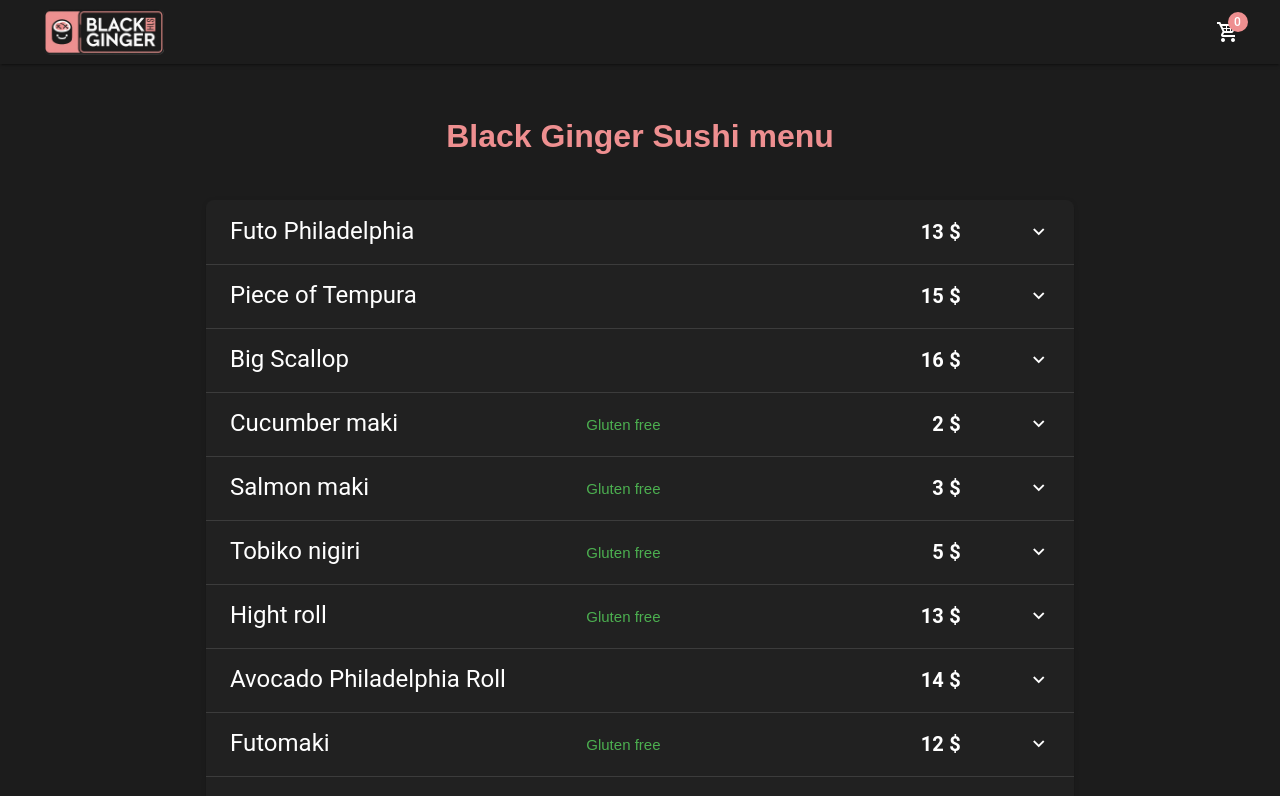
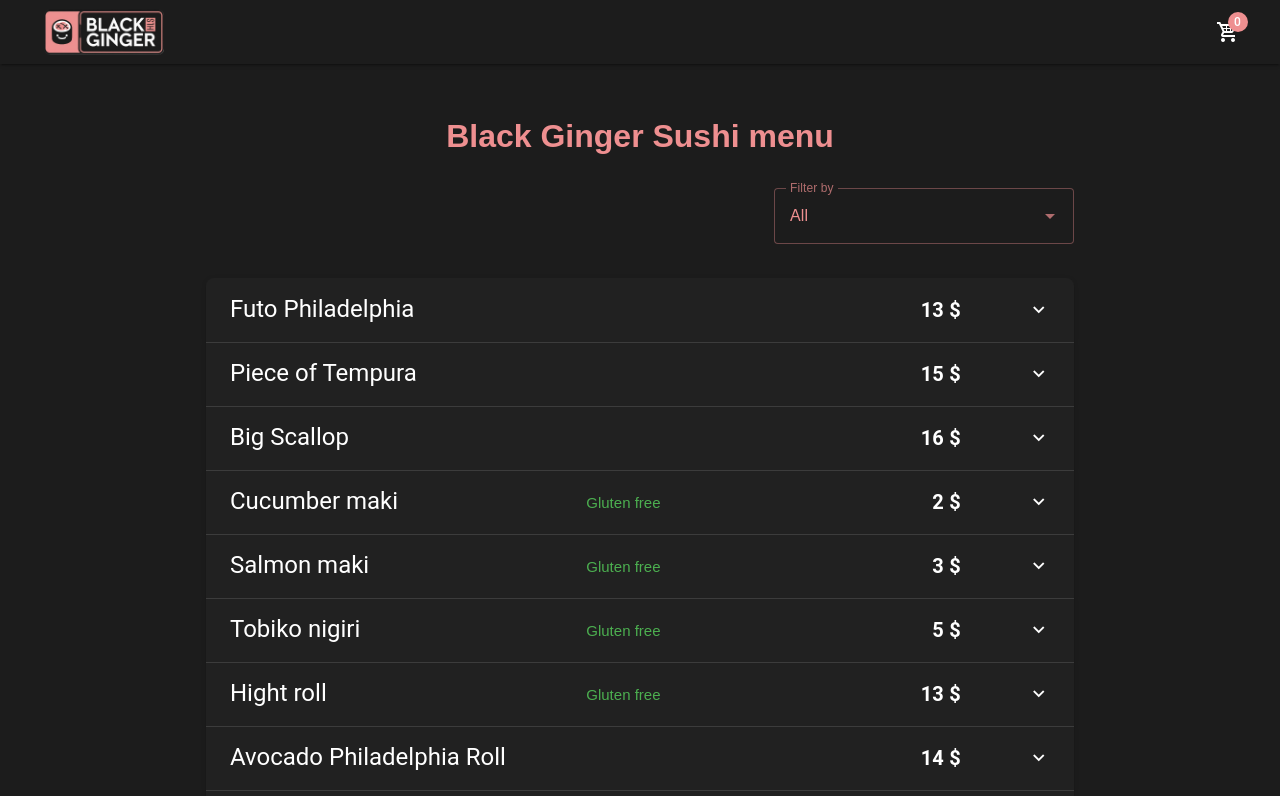
Before and after one commit to n0rahh/black-ginger-webpage, a Vue app: page / in a window 1280 px wide. Shown: the top 796 px of the page. Built offline with nearby package versions, Linux system fonts and the light colour scheme; a web font is replaced by a local one.

Commit message:
feat: add menu filter

```diff
--- /dev/null
+++ b/src/utils/enum.js
@@ -0,0 +1,8 @@
+export const MenuItemType = {
+  ALL: 'all',
+  BIG_ROLL: 'big_roll',
+  HOSOMAKI: 'hosomaki',
+  NIGIRI: 'nigiri',
+  APPETIZER: 'appetizer',
+  SET: 'set',
+};
--- a/src/views/Cart.vue
+++ b/src/views/Cart.vue
@@ -96,7 +96,7 @@
                 <span class="text-h5 ml-4">{{ totalPrice }} $</span>
               </p>
               <v-btn
-                color="primary"
+                color="tertiary"
                 @click="submitOrder"
                 :class="{
                   'mt-4': $vuetify.display.xs,
--- a/src/views/Home.vue
+++ b/src/views/Home.vue
@@ -5,12 +5,26 @@
         <h1>Black Ginger Sushi menu</h1>
       </v-col>
     </v-row>
-    <v-container class="mt-6 d-flex justify-center menu">
+    <v-container class="mt-6 menu">
+      <v-row>
+        <v-col cols="12" class="py-0 d-flex justify-end">
+          <v-select
+            v-model="selectedType"
+            label="Filter by"
+            item-title="text"
+            item-value="value"
+            :items="types"
+            variant="outlined"
+            max-width="300"
+            @update:modelValue="filterByType"
+          />
+        </v-col>
+      </v-row>
       <v-row>
         <v-col cols="12">
           <v-expansion-panels>
             <MenuItem
-              v-for="(item, index) in sushiItems"
+              v-for="(item, index) in filteredSushiItems"
               :key="index"
               :item="item"
             />
@@ -22,6 +36,8 @@
 </template>
 
 <script>
+import { MenuItemType } from '@/utils/enum';
+
 import MenuItem from '@/components/Menu/MenuItem.vue';
 import futoPhiladelphia from '@/assets/img/menu/futo-philadelphia.jpg';
 import avocadoPhiladelphia from '@/assets/img/menu/avocado-philadelphia.jpg';
@@ -42,6 +58,7 @@ import salmonNigiri from '@/assets/img/menu/salmon-nigiri.jpg';
 import salmonTataki from '@/assets/img/menu/salmon-tataki.jpg';
 import unagiNigiri from '@/assets/img/menu/unagi-nigiri.jpg';
 import yakuzaRoll from '@/assets/img/menu/yakuza-roll.jpg';
+import { toRaw } from 'vue';
 
 export default {
   name: 'Home',
@@ -50,6 +67,36 @@ export default {
   },
   data() {
     return {
+      selectedType: {
+        text: 'All',
+        value: MenuItemType.ALL,
+      },
+      types: [
+        {
+          text: 'All',
+          value: MenuItemType.ALL,
+        },
+        {
+          text: 'Appetizer',
+          value: MenuItemType.APPETIZER,
+        },
+        {
+          text: 'Set',
+          value: MenuItemType.SET,
+        },
+        {
+          text: 'Big roll',
+          value: MenuItemType.BIG_ROLL,
+        },
+        {
+          text: 'Hosomaki',
+          value: MenuItemType.HOSOMAKI,
+        },
+        {
+          text: 'Nigiri',
+          value: MenuItemType.NIGIRI,
+        },
+      ],
       sushiItems: [
         {
           id: 1,
@@ -59,6 +106,7 @@ export default {
           image: futoPhiladelphia,
           isGlutenFree: false,
           pcs: 10,
+          itemType: MenuItemType.BIG_ROLL,
         },
         {
           id: 2,
@@ -68,6 +116,7 @@ export default {
           image: pieceOfTempura,
           isGlutenFree: false,
           pcs: 10,
+          itemType: MenuItemType.BIG_ROLL,
         },
         {
           id: 3,
@@ -78,6 +127,7 @@ export default {
           image: bigScallop,
           isGlutenFree: false,
           pcs: 10,
+          itemType: MenuItemType.BIG_ROLL,
         },
         {
           id: 4,
@@ -87,6 +137,7 @@ export default {
           image: cucumberMaki,
           isGlutenFree: true,
           pcs: 8,
+          itemType: MenuItemType.HOSOMAKI,
         },
         {
           id: 5,
@@ -96,6 +147,7 @@ export default {
           image: salmonMaki,
           isGlutenFree: true,
           pcs: 8,
+          itemType: MenuItemType.HOSOMAKI,
         },
         {
           id: 6,
@@ -105,6 +157,7 @@ export default {
           image: tobikoNigiri,
           isGlutenFree: true,
           pcs: 2,
+          itemType: MenuItemType.NIGIRI,
         },
         {
           id: 7,
@@ -115,6 +168,7 @@ export default {
           image: hightRoll,
           isGlutenFree: true,
           pcs: 10,
+          itemType: MenuItemType.BIG_ROLL,
         },
         {
           id: 8,
@@ -125,6 +179,7 @@ export default {
           image: avocadoPhiladelphia,
           isGlutenFree: false,
           pcs: 10,
+          itemType: MenuItemType.BIG_ROLL,
         },
         {
           id: 9,
@@ -134,6 +189,7 @@ export default {
           image: futomaki,
           isGlutenFree: true,
           pcs: 10,
+          itemType: MenuItemType.BIG_ROLL,
         },
         {
           id: 10,
@@ -144,6 +200,7 @@ export default {
           image: mustHave,
           isGlutenFree: false,
           pcs: 10,
+          itemType: MenuItemType.BIG_ROLL,
         },
         {
           id: 11,
@@ -154,6 +211,7 @@ export default {
           image: dragonRoll,
           isGlutenFree: false,
           pcs: 10,
+          itemType: MenuItemType.BIG_ROLL,
         },
         {
           id: 12,
@@ -164,6 +222,7 @@ export default {
           image: bigMysteryBox,
           isGlutenFree: false,
           pcs: 48,
+          itemType: MenuItemType.SET,
         },
         {
           id: 13,
@@ -174,6 +233,7 @@ export default {
           image: mangoGrill,
           isGlutenFree: false,
           pcs: 10,
+          itemType: MenuItemType.BIG_ROLL,
         },
         {
           id: 14,
@@ -183,6 +243,7 @@ export default {
           image: salmonNigiri,
           isGlutenFree: true,
           pcs: 2,
+          itemType: MenuItemType.NIGIRI,
         },
         {
           id: 15,
@@ -192,6 +253,7 @@ export default {
           image: philadelphiaRoll,
           isGlutenFree: false,
           pcs: 10,
+          itemType: MenuItemType.BIG_ROLL,
         },
         {
           id: 16,
@@ -202,6 +264,7 @@ export default {
           image: yakuzaRoll,
           isGlutenFree: false,
           pcs: 10,
+          itemType: MenuItemType.BIG_ROLL,
         },
         {
           id: 17,
@@ -211,6 +274,7 @@ export default {
           image: unagiNigiri,
           isGlutenFree: false,
           pcs: 2,
+          itemType: MenuItemType.NIGIRI,
         },
         {
           id: 18,
@@ -221,6 +285,7 @@ export default {
           image: sakuraRoll,
           isGlutenFree: false,
           pcs: 10,
+          itemType: MenuItemType.BIG_ROLL,
         },
         {
           id: 19,
@@ -231,9 +296,27 @@ export default {
           image: salmonTataki,
           isGlutenFree: false,
           pcs: '8-12',
+          itemType: MenuItemType.APPETIZER,
         },
       ],
+      filteredSushiItems: [],
     };
+  },
+  created() {
+    this.filteredSushiItems = this.sushiItems;
+  },
+  methods: {
+    filterByType(event) {
+      const rawSushiItems = toRaw(this.sushiItems);
+
+      if (event === MenuItemType.ALL) {
+        this.filteredSushiItems = rawSushiItems;
+      } else {
+        this.filteredSushiItems = rawSushiItems.filter(
+          (item) => item.itemType === event,
+        );
+      }
+    },
   },
 };
 </script>
```
